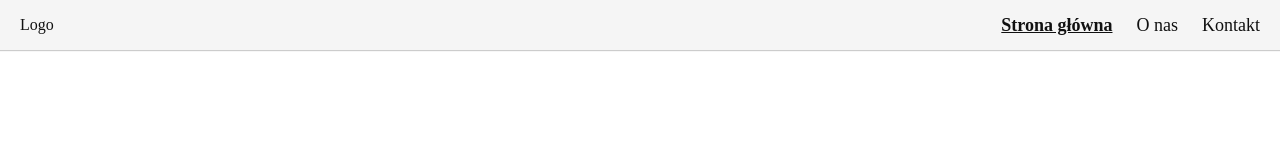
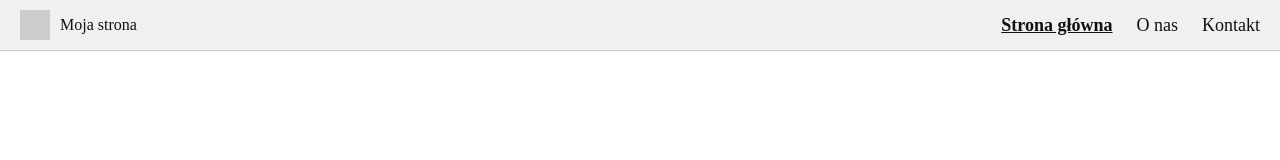
Before and after one commit to NeroTeam12/NeroTeam, a plain HTML site: page index.html in a window 1280 px wide. Drawn offline with Linux system fonts and the light colour scheme.

Commit message:
Update index.html

```diff
--- a/index.html
+++ b/index.html
@@ -5,7 +5,7 @@
     <style>
       /* style dla paska nawigacji */
       nav {
-        background-color: #f5f5f5; /* kolor tła, 4 stopnie jasniejszy niż czarny */
+        background-color: #f0f0f0; /* kolor tła, 4 stopnie jasniejszy niż czarny */
         color: #111; /* kolor tekstu */
         display: flex; /* ustawienie elementów w linii */
         justify-content: space-between; /* odstęp między elementami */
@@ -33,6 +33,20 @@
         text-decoration: underline; /* podkreślenie tekstu */
       }
 
+      /* style dla lewej części paska z logo i tekstem */
+      nav .left-section {
+        display: flex;
+        align-items: center;
+      }
+
+      /* style dla loga */
+      nav .logo {
+        background-color: #cccccc; /* kolor tła, 4 stopnie jasniejszy niż czarny */
+        width: 30px; /* szerokość loga */
+        height: 30px; /* wysokość loga */
+        margin-right: 10px; /* margines z prawej strony */
+      }
+
       /* style dla responsywnego paska nawigacji */
       @media (max-width: 768px) {
         nav {
@@ -50,14 +64,13 @@
 
   <body>
     <nav>
-      <div>Logo</div>
+      <div class="left-section">
+        <div class="logo"></div>
+        <div>Moja strona</div>
+      </div>
       <div>
         <a href="#" class="active">Strona główna</a>
         <a href="#">O nas</a>
         <a href="#">Kontakt</a>
       </div>
-    </nav>
-
-    <!-- reszta zawartości strony -->
-  </body>
-</html>
+</body>
```
